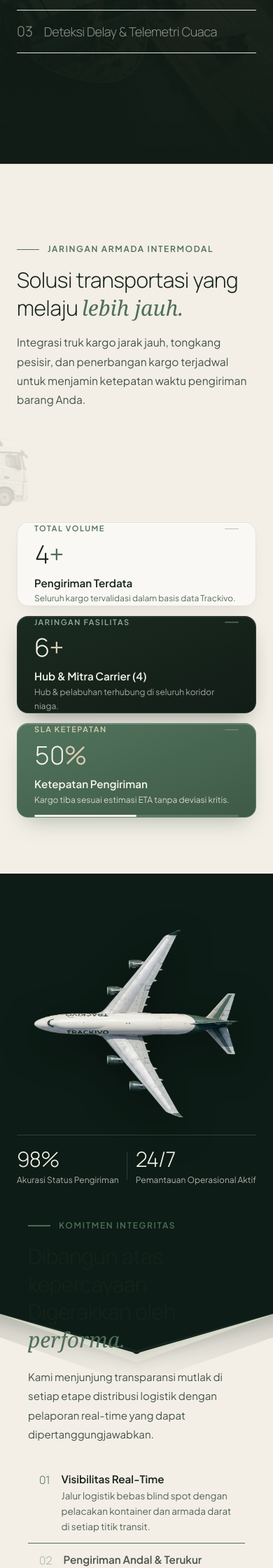
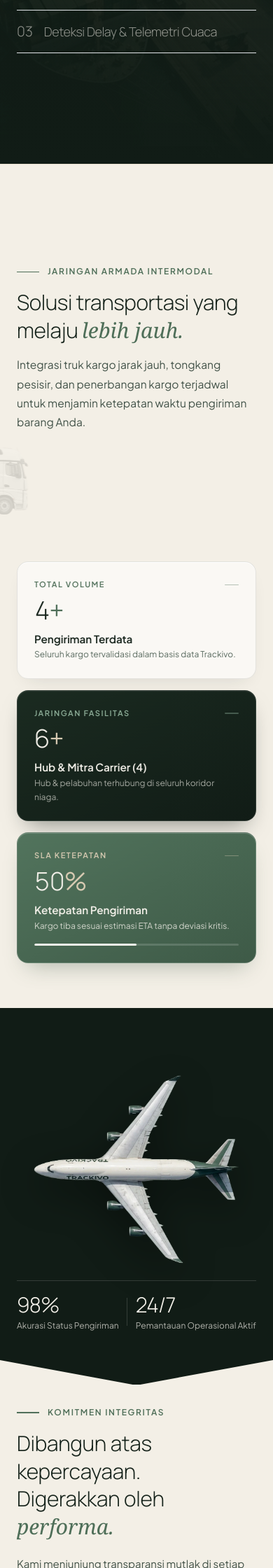
Before and after one commit to Ghufran-cmyk/Trackivo, a Laravel app: page / in a window 390 px wide. Shown: the part 2360-4600 px from the top of the page at 70% size. Run offline with Laravel 12, Linux system fonts and the light colour scheme; data comes from the database, SQL or seed files in the repository; some libraries are stand-ins or nearby versions; some web fonts are replaced.

Commit message:
fix: polish mobile responsive layout for landing page

```diff
--- a/resources/views/landing.blade.php
+++ b/resources/views/landing.blade.php
@@ -425,21 +425,24 @@
     <!-- ===================================================================== -->
     <!-- C. SEKSI 1 — FULL-BLEED EDITORIAL HERO (hero-crane.jpg Utuh + 3D Tilt Parallax) -->
     <!-- ===================================================================== -->
-    <section id="hero" class="relative h-[100svh] min-h-[620px] max-h-[960px] overflow-hidden flex items-center bg-[#111C16]" style="perspective: 1000px;">
+    <section id="hero" class="relative h-[100svh] min-h-[620px] max-h-[960px] overflow-hidden flex items-end pb-16 sm:pb-20 lg:items-center lg:pb-0 bg-[#111C16]" style="perspective: 1000px;">
         <!-- Lapisan Foto Hero Utuh dengan Pembungkus Sedikit Diperbesar & Efek 3D Cursor Tilt Parallax -->
         <div class="absolute inset-0 z-0 overflow-hidden pointer-events-none">
             <div class="w-full h-full scale-[1.04] overflow-hidden">
                 <div id="hero-tilt-wrapper" class="w-full h-full will-change-transform" style="transform-style: preserve-3d; backface-visibility: hidden;">
-                    <img src="{{ asset('images/landing/hero-crane.jpg') }}" alt="Trackivo Container Terminal & Logistics" class="w-full h-full object-cover object-center select-none" />
+                    <img src="{{ asset('images/landing/hero-crane.jpg') }}" alt="Trackivo Container Terminal & Logistics" class="w-full h-full object-cover object-[center_35%] lg:object-center select-none" />
                 </div>
             </div>
 
             <!-- Lapisan Gradasi Kiri: Lembut Terarah Menjaga Keterbacaan Teks (Area Kontainer Tetap Terang Alami) -->
             <div class="absolute inset-0 bg-gradient-to-r from-[#111C16]/75 via-[#111C16]/25 to-transparent pointer-events-none"></div>
-        </div>
-
-        <!-- Kontainer Headline Hero: Pas di Tengah Vertikal & Rata Kiri -->
-        <div class="absolute inset-0 z-10 flex items-center pointer-events-none">
+
+            <!-- Lapisan Gradasi Bawah Khusus Mobile: Memastikan teks Hero di paruh bawah terbaca 100% tanpa menabrak kontainer -->
+            <div class="lg:hidden absolute inset-x-0 bottom-0 h-[55%] bg-gradient-to-t from-[#111C16]/85 via-[#111C16]/45 to-transparent pointer-events-none"></div>
+        </div>
+
+        <!-- Kontainer Headline Hero: Bagian Bawah di Mobile & Pas di Tengah Vertikal di Desktop -->
+        <div class="absolute inset-0 z-10 flex items-end pb-16 sm:pb-20 lg:items-center lg:pb-0 pointer-events-none">
             <div class="w-full max-w-[1440px] mx-auto px-6 sm:px-10 lg:px-14">
                 <!-- Headline Editorial Display di Sisi Kiri (Tanpa Elemen Lain di Bawahnya) -->
                 <div class="max-w-4xl editorial-reveal pointer-events-auto">
@@ -658,7 +661,7 @@
     <!-- ===================================================================== -->
     <!-- F. SEKSI 4 — SOLUSI TRANSPORTASI + TRUK TRANSPARAN & 3 KARTU METRIK KOMPAK (#solusi, Seksi Terang Warm Sand #F3EFE6) -->
     <!-- ===================================================================== -->
-    <section id="solusi" data-nav-light="true" class="relative overflow-x-clip bg-[#F3EFE6] min-h-[100svh] lg:h-[100svh] lg:max-h-[900px] flex items-center py-20 lg:py-0 border-t border-[#D8CBB3]/50">
+    <section id="solusi" data-nav-light="true" class="relative overflow-x-clip bg-[#F3EFE6] min-h-[100svh] lg:h-[100svh] lg:max-h-[900px] flex items-center pt-28 pb-16 lg:py-0 border-t border-[#D8CBB3]/50">
         <div class="w-full max-w-[1440px] mx-auto px-6 sm:px-10 lg:px-14 grid grid-cols-1 lg:grid-cols-12 gap-10 lg:gap-12 items-center">
 
             <!-- Kolom Kiri (7 Kolom): Header Editorial + Truk Transparan Melaju -->
@@ -682,7 +685,7 @@
                 </div>
 
                 <!-- Truk Transparan Tanpa Kartu Belakang + Bayangan Lantai Alami -->
-                <div class="mt-4 lg:mt-5 lg:mb-6 relative top-5 lg:top-7 select-none w-full max-w-[680px] xl:max-w-[740px] lg:-ml-4">
+                <div class="mt-4 lg:mt-5 mb-6 lg:mb-6 relative top-0 lg:top-7 select-none w-full max-w-[680px] xl:max-w-[740px] lg:-ml-4">
                     <div id="truck-unit" class="w-full will-change-transform transition-none" style="transform: translateX(-95%); opacity: 0.15;">
                         <img id="truck-parallax-img"
                              src="{{ asset('images/landing/solusi-truck.png') }}"
@@ -695,10 +698,10 @@
             </div>
 
             <!-- Kolom Kanan (5 Kolom): 3 Kartu Metrik Susunan Vertikal Editorial Rapi & Kompak -->
-            <div class="lg:col-span-5 flex flex-col gap-3.5 max-w-[440px] lg:ml-auto w-full justify-center editorial-reveal">
+            <div class="lg:col-span-5 flex flex-col gap-4 lg:gap-3.5 max-w-[440px] lg:ml-auto w-full justify-center editorial-reveal">
 
                 <!-- Kartu 1: Total Volume (Warm Alabaster) -->
-                <div class="rounded-2xl px-6 py-4.5 sm:px-7 sm:py-5 bg-[#FAF8F4] border border-[#16231B]/10 shadow-[inset_0_1px_0_rgba(255,255,255,0.9),0_12px_28px_-14px_rgba(22,35,27,0.14)] transition-all duration-300 hover:-translate-y-0.5">
+                <div class="h-auto rounded-2xl p-6 pb-6 lg:px-7 lg:py-5 lg:pb-5 bg-[#FAF8F4] border border-[#16231B]/10 shadow-[inset_0_1px_0_rgba(255,255,255,0.9),0_12px_28px_-14px_rgba(22,35,27,0.14)] transition-all duration-300 hover:-translate-y-0.5">
                     <!-- Baris 1: Label Atas + Aksen Garis Tipis -->
                     <div class="flex items-center justify-between">
                         <span class="text-[11px] font-semibold uppercase tracking-[0.14em] text-[#4E6E58]" style="font-family: 'Plus Jakarta Sans', sans-serif;">Total Volume</span>
@@ -724,7 +727,7 @@
                 </div>
 
                 <!-- Kartu 2: Jaringan Fasilitas (Deep Forest Sage) -->
-                <div class="rounded-2xl px-6 py-4.5 sm:px-7 sm:py-5 bg-gradient-to-br from-[#1B2B21] to-[#111C16] border border-white/10 shadow-[inset_0_1px_0_rgba(255,255,255,0.08),0_16px_32px_-14px_rgba(17,28,22,0.5)] transition-all duration-300 hover:-translate-y-0.5">
+                <div class="h-auto rounded-2xl p-6 pb-6 lg:px-7 lg:py-5 lg:pb-5 bg-gradient-to-br from-[#1B2B21] to-[#111C16] border border-white/10 shadow-[inset_0_1px_0_rgba(255,255,255,0.08),0_16px_32px_-14px_rgba(17,28,22,0.5)] transition-all duration-300 hover:-translate-y-0.5">
                     <!-- Baris 1: Label Atas + Aksen Garis Tipis -->
                     <div class="flex items-center justify-between">
                         <span class="text-[11px] font-semibold uppercase tracking-[0.14em] text-[#8FB09A]" style="font-family: 'Plus Jakarta Sans', sans-serif;">Jaringan Fasilitas</span>
@@ -750,7 +753,7 @@
                 </div>
 
                 <!-- Kartu 3: SLA Ketepatan (Signature Forest Sage) -->
-                <div class="rounded-2xl px-6 py-4.5 sm:px-7 sm:py-5 bg-gradient-to-br from-[#52745D] to-[#3E5A47] border border-white/15 shadow-[inset_0_1px_0_rgba(255,255,255,0.2),0_16px_32px_-14px_rgba(62,90,71,0.4)] transition-all duration-300 hover:-translate-y-0.5">
+                <div class="h-auto rounded-2xl p-6 pb-6 lg:px-7 lg:py-5 lg:pb-5 bg-gradient-to-br from-[#52745D] to-[#3E5A47] border border-white/15 shadow-[inset_0_1px_0_rgba(255,255,255,0.2),0_16px_32px_-14px_rgba(62,90,71,0.4)] transition-all duration-300 hover:-translate-y-0.5">
                     <!-- Baris 1: Label Atas + Aksen Garis Tipis -->
                     <div class="flex items-center justify-between">
                         <span class="text-[11px] font-semibold uppercase tracking-[0.14em] text-[#D8CBB3]" style="font-family: 'Plus Jakarta Sans', sans-serif;">SLA Ketepatan</span>
@@ -775,7 +778,7 @@
                     </div>
 
                     <!-- Bilah Progres Super Tipis Elegan Terisi Sesuai Persentase Dinamis SLA -->
-                    <div class="h-[3px] w-full rounded-full bg-white/15 mt-3 overflow-hidden">
+                    <div class="h-[3px] w-full rounded-full bg-white/15 mt-4 lg:mt-3 overflow-hidden">
                         <div class="h-full bg-[#F5F2EB] rounded-full transition-all duration-1000 ease-out" style="width: {{ min(100, max(0, (float)$onTimePercentage)) }}%;"></div>
                     </div>
                 </div>
@@ -788,7 +791,7 @@
     <!-- ===================================================================== -->
     <!-- G. SEKSI 5 — "DIBANGUN ATAS KEPERCAYAAN" V-PEEL OPENING (#performa, 1 Layar Penuh Anti-Kepotong) -->
     <!-- ===================================================================== -->
-    <section id="performa" class="scroll-mt-0 relative overflow-hidden bg-[#F3EFE6] min-h-[100svh] lg:h-[100svh] lg:max-h-[900px] flex items-center py-20 lg:py-0">
+    <section id="performa" class="scroll-mt-0 relative overflow-hidden bg-[#F3EFE6] min-h-[100svh] lg:h-[100svh] lg:max-h-[900px] flex flex-col lg:flex-row items-center py-0">
 
         <!-- Bidang Hijau Solid #111C16 dengan Efek Belahan V-Peel Bézier Halus di Ekor Pesawat (Desktop lg:) -->
         <svg viewBox="0 0 1440 900"
@@ -822,36 +825,6 @@
                   stroke-width="1.5" />
         </svg>
 
-        <!-- Bidang Hijau Solid #111C16 dengan Bukaan V Vertikal Bersih (Mobile & Tablet < 1024px) -->
-        <svg viewBox="0 0 600 1000"
-             preserveAspectRatio="none"
-             class="block lg:hidden absolute -top-1 -bottom-1 -left-1 -right-1 w-[calc(100%+8px)] h-[calc(100%+8px)] pointer-events-none z-0"
-             aria-hidden="true">
-            <defs>
-                <filter id="vPeelMobileShadow" x="-10%" y="-10%" width="120%" height="130%">
-                    <feDropShadow dx="0" dy="6" stdDeviation="8" flood-color="#111C16" flood-opacity="0.18" />
-                </filter>
-                <linearGradient id="vPeelMobileShadowGrad" x1="0%" y1="0%" x2="0%" y2="100%">
-                    <stop offset="0%" stop-color="#111C16" stop-opacity="0.16" />
-                    <stop offset="100%" stop-color="#111C16" stop-opacity="0" />
-                </linearGradient>
-            </defs>
-
-            <!-- Strip Bayangan Transparan Jatuh ke Krem -->
-            <polygon points="-10,480 300,535 610,480 610,505 300,560 -10,505" fill="url(#vPeelMobileShadowGrad)" />
-
-            <!-- Bidang Atas Hijau 100% Solid #111C16 Membelah ke Bawah -->
-            <path d="M -10,-10 L 610,-10 L 610,480 L 308,524 Q 300,528 292,524 L -10,480 Z"
-                  fill="#111C16"
-                  filter="url(#vPeelMobileShadow)" />
-
-            <!-- Kilau Lipatan Tipis Pinggiran Tepi Hijau Mobile -->
-            <path d="M -10,480 L 308,524 Q 300,528 292,524 L 610,480"
-                  fill="none"
-                  stroke="rgba(255,255,255,0.06)"
-                  stroke-width="1.5" />
-        </svg>
-
         <!-- Visual Pesawat Kargo Terkunci Presisi di Titik Belahan (Desktop lg: Absolute Lock 40.5%, 50%) -->
         <div class="hidden lg:block lg:absolute lg:top-1/2 lg:left-[40.5%] lg:-translate-x-full lg:-translate-y-1/2 lg:z-20 lg:w-[34vw] lg:max-w-[470px] pointer-events-none">
             <div id="performa-plane-anim-wrap" class="relative will-change-transform w-full">
@@ -880,11 +853,9 @@
             </div>
         </div>
 
-        <!-- Konten Utama: Responsif Mobile Vertikal (< lg) & Kolom Kanan Aman di Area Krem Desktop (lg:) -->
-        <div class="relative z-10 w-full max-w-[1440px] mx-auto px-6 sm:px-10 lg:px-14 flex flex-col lg:flex-row items-center">
-
-            <!-- Mobile (< lg): Visual Pesawat & 2 Metrik Tertata Vertikal Rapi -->
-            <div class="w-full flex lg:hidden flex-col justify-center items-center relative z-10 editorial-reveal mb-8">
+        <!-- BLOK 1 MOBILE: Latar Hijau Solid #111C16 Berisi Pesawat & 2 Metrik (lg:contents agar transparan/menyatu di desktop) -->
+        <div class="w-full bg-[#111C16] lg:bg-transparent lg:contents">
+            <div class="w-full px-6 pt-24 pb-10 lg:p-0 flex lg:hidden flex-col justify-center items-center relative z-10 editorial-reveal mb-0">
                 <!-- Wrapper Pesawat Kargo Mobile -->
                 <div class="relative w-full flex justify-center">
                     <div class="relative will-change-transform w-full flex justify-center">
@@ -913,8 +884,19 @@
                 </div>
             </div>
 
+            <!-- Pemisah Bukaan V Full-Bleed Khusus Mobile (Menempel Rapi di Tepi Bawah Blok Hijau) -->
+            <div class="block lg:hidden w-full overflow-hidden leading-none bg-[#111C16] -mb-px">
+                <svg viewBox="0 0 100 12" preserveAspectRatio="none" class="block w-full h-9">
+                    <path d="M0,0 L50,12 L100,0 L100,12 L0,12 Z" fill="#F3EFE6" />
+                </svg>
+            </div>
+        </div>
+
+        <!-- BLOK 2: Konten Teks Latar Krem Solid (#F3EFE6) Terpisah 100% di Bawah V-Pemisah di Mobile -->
+        <div class="w-full bg-[#F3EFE6] px-6 pt-8 pb-16 lg:bg-transparent lg:p-0 relative z-10">
+            <div class="w-full max-w-[1440px] mx-auto sm:px-10 lg:px-14 flex flex-col lg:flex-row items-center">
                 <!-- Kolom Konten Kanan: Tetap Aman di Area Krem Sebelah Kanan Kurva (lg:ml-auto lg:w-[46%] xl:w-[45%] relative z-20) -->
-            <div class="w-full lg:ml-auto lg:w-[46%] xl:w-[45%] relative z-20 p-4 sm:p-6 lg:p-0 editorial-reveal">
+                <div class="w-full lg:ml-auto lg:w-[46%] xl:w-[45%] relative z-20 p-0 editorial-reveal">
 
                     <!-- Label Atas: KOMITMEN INTEGRITAS dengan Garis Aksen Tipis -->
                     <div class="flex items-center gap-3 lg:justify-end">
@@ -980,16 +962,17 @@
                 </div>
 
             </div>
+        </div>
     </section>
 
     <!-- ===================================================================== -->
     <!-- H. SEKSI 6 — PELACAKAN PENGIRIMAN KARGO PUBLIK (#pelacakan, Warm Sand Cream #F3EFE6) -->
     <!-- ===================================================================== -->
-    <section id="pelacakan" data-nav-light="true" class="relative bg-[#F3EFE6] min-h-[100svh] lg:h-[100svh] lg:max-h-[900px] flex items-center py-20 lg:py-0">
+    <section id="pelacakan" data-nav-light="true" class="relative bg-[#F3EFE6] min-h-[100svh] lg:h-[100svh] lg:max-h-[900px] flex items-center pt-24 pb-16 lg:py-0">
         <div class="w-full max-w-6xl mx-auto px-6 sm:px-8 lg:px-10">
 
             <!-- 1. KARTU BESAR HIJAU TUA TRACKIVO (#16231B) -->
-            <div class="bg-[#16231B] rounded-[28px] px-6 py-10 sm:px-10 sm:py-12 lg:py-14 text-center shadow-[0_24px_60px_-20px_rgba(17,28,22,0.35)] editorial-reveal">
+            <div class="bg-[#16231B] rounded-[28px] px-6 py-10 sm:px-10 sm:py-12 lg:py-14 text-center shadow-[0_24px_60px_-20px_rgba(17,28,22,0.35)] editorial-reveal overflow-hidden">
 
                 <!-- Pil Badge Atas -->
                 <div class="inline-flex items-center gap-2 px-4 py-1.5 rounded-full bg-white/[0.06] border border-white/10 text-xs font-medium text-[#D8E2DC]">
@@ -1008,7 +991,8 @@
                 </p>
 
                 <!-- Form Pencarian Resi -->
-                <form action="{{ url('/track') }}" method="GET" class="mt-7 max-w-xl mx-auto flex items-center gap-2 p-2 rounded-2xl bg-black/25 border border-white/10 focus-within:border-[#6FA37F]/60 transition">
+                <form action="{{ url('/track') }}" method="GET" class="mt-7 max-w-xl mx-auto flex flex-col sm:flex-row items-stretch sm:items-center gap-2.5 sm:gap-2 p-2.5 sm:p-2 rounded-2xl bg-black/25 border border-white/10 focus-within:border-[#6FA37F]/60 transition">
+                    <div class="flex items-center flex-1 min-w-0">
                         <svg class="w-5 h-5 text-[#8FA396] ml-3 shrink-0" fill="none" viewBox="0 0 24 24" stroke="currentColor">
                             <path stroke-linecap="round" stroke-linejoin="round" stroke-width="2" d="M21 21l-6-6m2-5a7 7 0 11-14 0 7 7 0 0114 0z" />
                         </svg>
@@ -1019,10 +1003,11 @@
                             placeholder="Masukkan nomor resi (contoh: TRK-2026-JKT-RTM-001)"
                             required
                             autocomplete="off"
-                        class="flex-1 bg-transparent border-0 text-sm text-[#F5F2EB] placeholder-[#8FA396] focus:ring-0 focus:outline-none px-2 py-2.5 font-mono">
+                            class="w-full min-w-0 bg-transparent border-0 text-sm text-[#F5F2EB] placeholder-[#8FA396] focus:ring-0 focus:outline-none px-2 py-2.5 font-mono">
+                    </div>
                     <button
                         type="submit"
-                        class="px-6 py-2.5 rounded-xl bg-[#EFECE3] hover:bg-[#F7F5EE] text-[#16231B] font-semibold text-sm transition cursor-pointer shrink-0">
+                        class="w-full sm:w-auto py-3 sm:py-2.5 px-6 rounded-xl bg-[#EFECE3] hover:bg-[#F7F5EE] text-[#16231B] font-semibold text-sm transition cursor-pointer shrink-0">
                         Lacak Resi
                     </button>
                 </form>
```
Lines whose indentation alone changed are shown as unchanged.
